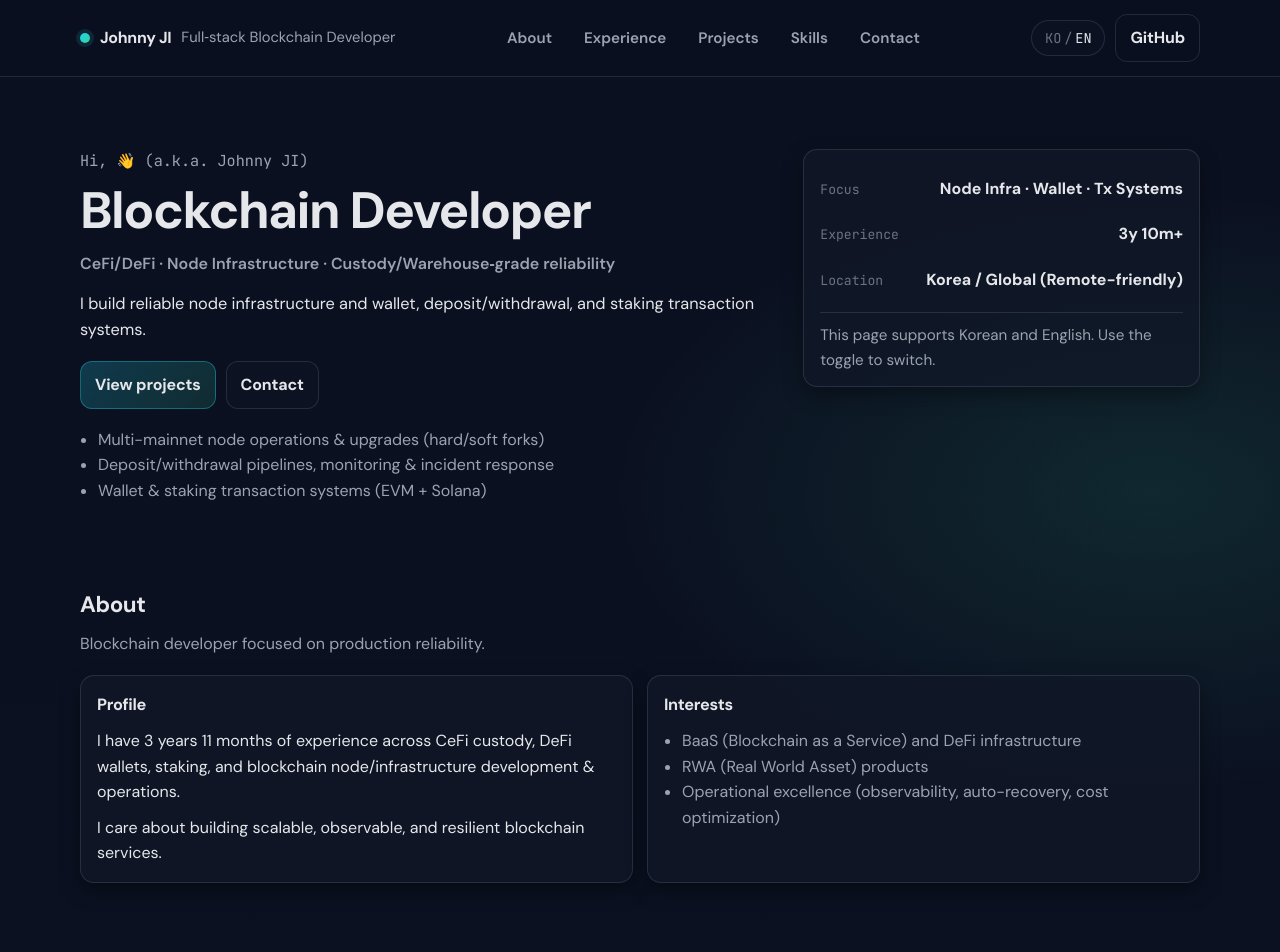
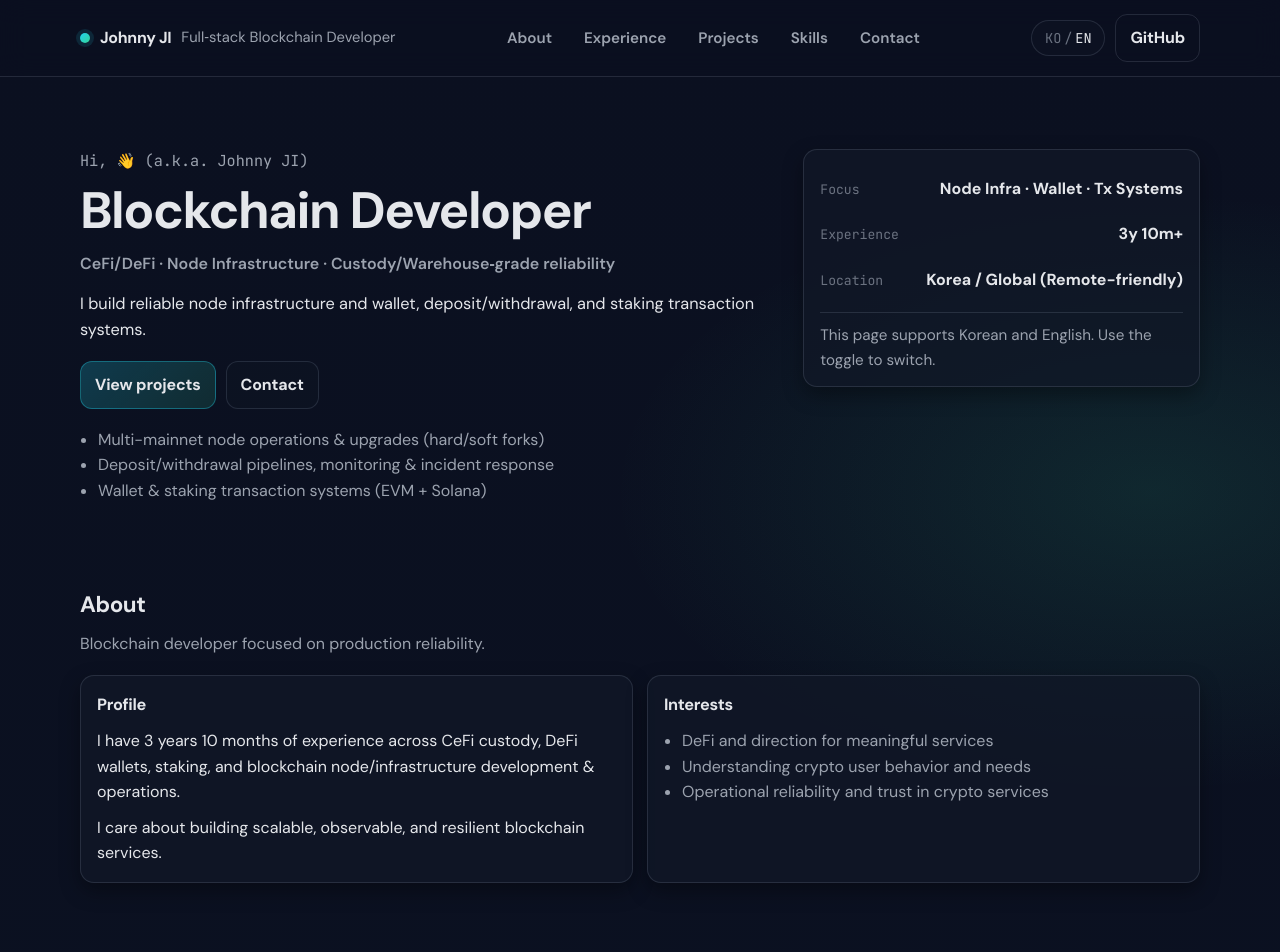
Before and after one commit to johnnyji-dev/AboutMe, a React (Create React App) app: page / in a window 1280 px wide. Shown: the top 952 px of the page. Built offline with nearby package versions, Linux system fonts and the light colour scheme.

Commit message:
feat: About 프로필 문단 경력 기간 동적 반영, Interests 문구 개편
Co-authored-by: Cursor <cursoragent@cursor.com>

```diff
--- a/src/App.js
+++ b/src/App.js
@@ -11,13 +11,24 @@ function getExperienceDuration() {
     (end.getDate() >= EXPERIENCE_START.getDate() ? 0 : -1);
   const y = Math.floor(months / 12);
   const m = months % 12;
+  return { y, m };
+}
+
+function formatExperienceForHero({ y, m }) {
   return `${y}y ${m}m+`;
+}
+
+function formatExperienceForParagraph(lang, { y, m }) {
+  if (lang === 'ko') return `${y}년 ${m}개월`;
+  return `${y} year${y !== 1 ? 's' : ''} ${m} month${m !== 1 ? 's' : ''}`;
 }
 
 function App() {
   const [lang, setLang] = useState(getInitialLang);
   const [projectTab, setProjectTab] = useState('blockchains');
-  const experienceDuration = getExperienceDuration();
+  const experienceDurationRaw = getExperienceDuration();
+  const experienceDuration = formatExperienceForHero(experienceDurationRaw);
+  const experienceDurationForParagraph = formatExperienceForParagraph(lang, experienceDurationRaw);
 
   useEffect(() => {
     if (typeof window !== 'undefined') {
@@ -119,7 +130,7 @@ function App() {
             <div className="grid-two">
               <div className="card">
                 <h3 className="card-title">{d.about.profileTitle}</h3>
-                <p className="card-text">{d.about.profileP1}</p>
+                <p className="card-text">{d.about.profileP1.replace(/{duration}/g, experienceDurationForParagraph)}</p>
                 <p className="card-text">{d.about.profileP2}</p>
               </div>
               <div className="card">
--- a/src/data.js
+++ b/src/data.js
@@ -28,12 +28,12 @@ export const DATA = {
       desc: "저는 블록체인 개발자 Johnny 입니다.",
       profileTitle: "Profile",
       profileP1:
-        "총 3년 11개월 동안 CeFi Custody, DeFi 지갑, 스테이킹, 블록체인 노드·인프라 개발 및 유지보수를 담당했습니다.",
+        "총 {duration} 동안 CeFi Custody, DeFi 지갑, 스테이킹, 블록체인 노드·인프라 개발 및 유지보수를 담당했습니다.",
       profileP2: "안정적인 블록체인 서비스 구축과 풀스택 성장을 지향합니다.",
       interestTitle: "Interests",
-      interest1: "BaaS(Blockchain as a Service)와 DeFi 인프라",
-      interest2: "RWA(Real World Asset) 기반 서비스",
-      interest3: "운영 안정성(관측성·자동복구·비용최적화)",
+      interest1: "DeFi와 유의미한 서비스의 방향성",
+      interest2: "크립토 사용자 성향·니즈 파악",
+      interest3: "크립토 서비스의 운영 안정성과 신뢰도 제고",
     },
     exp: {
       title: "Experience",
@@ -289,12 +289,12 @@ export const DATA = {
       desc: "Blockchain developer focused on production reliability.",
       profileTitle: "Profile",
       profileP1:
-        "I have 3 years 11 months of experience across CeFi custody, DeFi wallets, staking, and blockchain node/infrastructure development & operations.",
+        "I have {duration} of experience across CeFi custody, DeFi wallets, staking, and blockchain node/infrastructure development & operations.",
       profileP2: "I care about building scalable, observable, and resilient blockchain services.",
       interestTitle: "Interests",
-      interest1: "BaaS (Blockchain as a Service) and DeFi infrastructure",
-      interest2: "RWA (Real World Asset) products",
-      interest3: "Operational excellence (observability, auto-recovery, cost optimization)",
+      interest1: "DeFi and direction for meaningful services",
+      interest2: "Understanding crypto user behavior and needs",
+      interest3: "Operational reliability and trust in crypto services",
     },
     exp: {
       title: "Experience",
```
